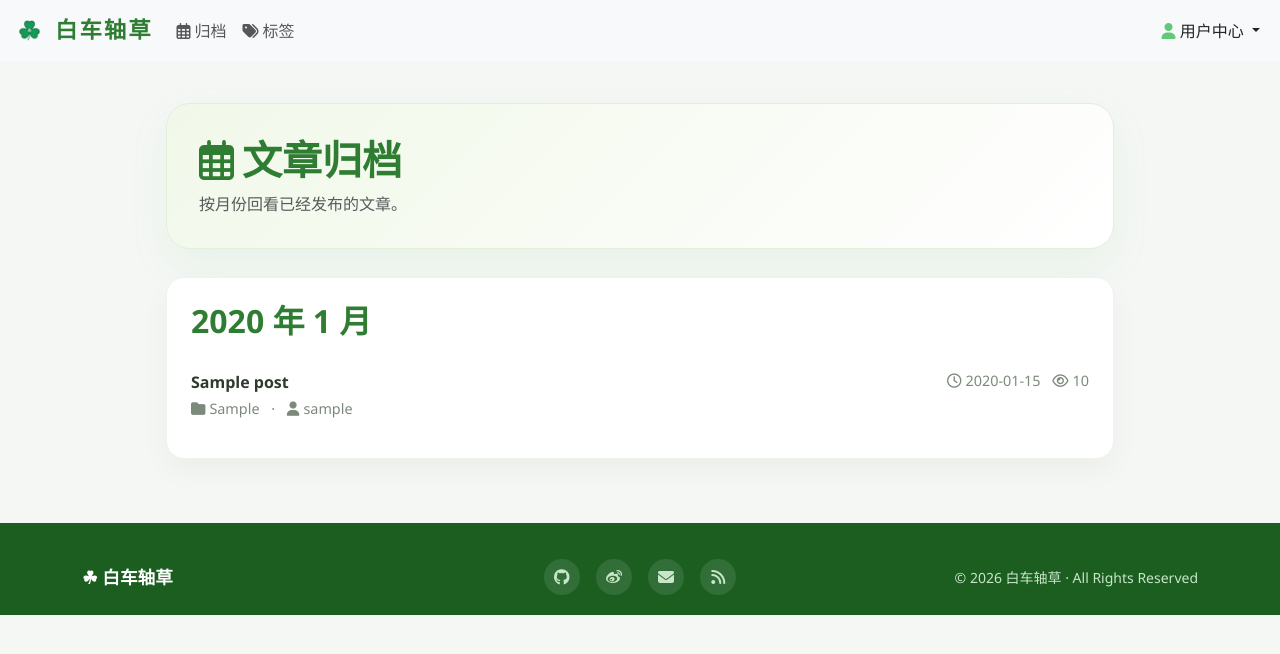
After one commit to saitoasukakuku/clover-blog, a Django app: page /archive/ in a window 1280 px wide. The commit adds this page. Shown: the top 654 px of the page. Run offline with Django 4.2, Linux system fonts and the light colour scheme; tables that the repository leaves empty hold one stand-in row (values such as "Sample post"); some libraries are stand-ins or nearby versions.

Commit message:
Add archive and tags pages

```diff
--- /dev/null
+++ b/白车轴草/blog/templates/archive.html
@@ -0,0 +1,122 @@
+{% extends 'base.html' %}
+
+{% block title %}文章归档 - 白车轴草{% endblock %}
+
+{% block extra_css %}
+<style>
+    .archive-page {
+        max-width: 980px;
+        margin: 42px auto 64px;
+        padding: 0 16px;
+    }
+
+    .archive-hero {
+        background: linear-gradient(135deg, #f1f8e9, #ffffff);
+        border: 1px solid #e0f0dd;
+        border-radius: 24px;
+        padding: 32px;
+        margin-bottom: 28px;
+        box-shadow: 0 16px 40px rgba(76, 175, 80, 0.08);
+    }
+
+    .archive-hero h1 {
+        color: #2e7d32;
+        font-weight: 700;
+        margin-bottom: 8px;
+    }
+
+    .archive-group {
+        background: #fff;
+        border: 1px solid #eef4ec;
+        border-radius: 18px;
+        padding: 24px;
+        margin-bottom: 20px;
+        box-shadow: 0 12px 30px rgba(0, 0, 0, 0.04);
+    }
+
+    .archive-month {
+        color: #2e7d32;
+        font-weight: 700;
+        margin-bottom: 16px;
+    }
+
+    .archive-post {
+        display: flex;
+        justify-content: space-between;
+        gap: 18px;
+        padding: 14px 0;
+        border-top: 1px solid #f1f3f0;
+    }
+
+    .archive-post:first-of-type {
+        border-top: 0;
+    }
+
+    .archive-post-title {
+        color: #2d3a2d;
+        font-weight: 600;
+        text-decoration: none;
+    }
+
+    .archive-post-title:hover {
+        color: #2e7d32;
+    }
+
+    .archive-meta {
+        color: #7b8a7b;
+        font-size: 0.9rem;
+    }
+
+    .archive-empty {
+        background: #fff;
+        border: 1px dashed #cfe5cc;
+        border-radius: 18px;
+        color: #7b8a7b;
+        padding: 32px;
+        text-align: center;
+    }
+
+    @media (max-width: 640px) {
+        .archive-post {
+            display: block;
+        }
+    }
+</style>
+{% endblock %}
+
+{% block content %}
+<main class="archive-page">
+    <section class="archive-hero">
+        <h1><i class="far fa-calendar-alt me-2"></i>文章归档</h1>
+        <p class="mb-0 text-muted">按月份回看已经发布的文章。</p>
+    </section>
+
+    {% if archive_groups %}
+        {% for archive_group in archive_groups %}
+        <section class="archive-group">
+            <h2 class="archive-month">{{ archive_group.label }}</h2>
+            {% for post in archive_group.posts %}
+            <article class="archive-post">
+                <div>
+                    <a class="archive-post-title" href="{% url 'post_detail' post.id %}">{{ post.title }}</a>
+                    <div class="archive-meta mt-1">
+                        <i class="fas fa-folder me-1"></i>{{ post.category_label }}
+                        <span class="mx-2">·</span>
+                        <i class="fas fa-user me-1"></i>{{ post.author.profile.display_name|default:post.author.username }}
+                    </div>
+                </div>
+                <div class="archive-meta text-nowrap">
+                    <i class="far fa-clock me-1"></i>{{ post.created_at|date:"Y-m-d" }}
+                    <span class="ms-2"><i class="far fa-eye me-1"></i>{{ post.views_count }}</span>
+                </div>
+            </article>
+            {% endfor %}
+        </section>
+        {% endfor %}
+    {% else %}
+    <div class="archive-empty">
+        暂时还没有可以查看的已发布文章。
+    </div>
+    {% endif %}
+</main>
+{% endblock %}
--- a/白车轴草/blog/templates/base.html
+++ b/白车轴草/blog/templates/base.html
@@ -507,6 +507,19 @@
                     <button class="btn btn-outline-success" type="submit">Search</button>
                 </form> -->
 
+                <ul class="navbar-nav me-auto mb-2 mb-lg-0">
+                    <li class="nav-item">
+                        <a class="nav-link" href="{% url 'archive' %}">
+                            <i class="far fa-calendar-alt me-1"></i>归档
+                        </a>
+                    </li>
+                    <li class="nav-item">
+                        <a class="nav-link" href="{% url 'tags' %}">
+                            <i class="fas fa-tags me-1"></i>标签
+                        </a>
+                    </li>
+                </ul>
+
                 <ul class="navbar-nav ms-auto mb-2 mb-lg-0 d-flex">
                     <li class="nav-item dropdown">
                         <a class="nav-link dropdown-toggle fw-medium user-center-toggle" href="#" role="button"
--- a/白车轴草/blog/views.py
+++ b/白车轴草/blog/views.py
@@ -134,6 +134,19 @@ def append_ai_cover_attribution(content, cover_data):
     return f'{content}\n\n{attribution}'
 
 
+def get_readable_published_posts(request_user):
+    if request_user.is_authenticated:
+        return Post.objects.filter(
+            Q(status='published', visibility='public')
+            | Q(author=request_user, status='published')
+        ).distinct().order_by('-created_at')
+
+    return Post.objects.filter(
+        status='published',
+        visibility='public',
+    ).order_by('-created_at')
+
+
 def get_category_counts(posts):
     counter = Counter(post.category for post in posts if post.category)
     categories = [
@@ -150,23 +163,56 @@ def get_category_counts(posts):
     )
     return categories
 
+
+def build_archive_groups(posts):
+    archive_groups = []
+    group_lookup = {}
+
+    for post in posts:
+        local_created_at = timezone.localtime(post.created_at)
+        group_key = (local_created_at.year, local_created_at.month)
+        if group_key not in group_lookup:
+            archive_group = {
+                'year': local_created_at.year,
+                'month': local_created_at.month,
+                'label': f'{local_created_at.year} 年 {local_created_at.month} 月',
+                'posts': [],
+            }
+            group_lookup[group_key] = archive_group
+            archive_groups.append(archive_group)
+
+        group_lookup[group_key]['posts'].append(post)
+
+    return archive_groups
+
+
+def build_tag_counts(posts):
+    tag_counter = Counter()
+
+    for post in posts:
+        unique_tags = set(post.tag_list)
+        for tag in unique_tags:
+            tag_counter[tag] += 1
+
+    return [
+        {'name': tag_name, 'count': tag_count}
+        for tag_name, tag_count in sorted(
+            tag_counter.items(),
+            key=lambda tag_item: (-tag_item[1], tag_item[0].lower()),
+        )
+    ]
+
+
 def index(request):
     owner, owner_profile = get_site_owner_profile()
+    all_posts = get_readable_published_posts(request.user)
     if request.user.is_authenticated:
-        all_posts = Post.objects.filter(
-            Q(status='published', visibility='public') |
-            Q(author=request.user, status='published')
-        ).distinct().order_by('-created_at')
         profile, _ = UserProfile.objects.get_or_create(user=request.user)
         about_posts = Post.objects.filter(
             author=request.user,
             status='published',
         )
     else:
-        all_posts = Post.objects.filter(
-            status='published',
-            visibility='public'
-        ).order_by('-created_at')
         profile = owner_profile
         about_posts = Post.objects.filter(
             author=owner,
@@ -271,6 +317,26 @@ def index(request):
         'total_views': about_posts.aggregate(total=Sum('views_count'))['total'] or 0,
         'recent_posts': author_posts[:5],
     })
+
+
+def archive_view(request):
+    posts = get_readable_published_posts(request.user).select_related(
+        'author',
+        'author__profile',
+    )
+    archive_groups = build_archive_groups(posts)
+    return render(request, 'archive.html', {
+        'archive_groups': archive_groups,
+    })
+
+
+def tags_view(request):
+    posts = get_readable_published_posts(request.user)
+    tag_counts = build_tag_counts(posts)
+    return render(request, 'tags.html', {
+        'tag_counts': tag_counts,
+    })
+
 
 def register(request):
     if request.user.is_authenticated:
--- a/白车轴草/白车轴草/urls.py
+++ b/白车轴草/白车轴草/urls.py
@@ -9,6 +9,8 @@ urlpatterns = [
     path('', RedirectView.as_view(pattern_name='index', permanent=False), name='home'),
     path('admin/', admin.site.urls),
     path('index/', views.index, name='index'),
+    path('archive/', views.archive_view, name='archive'),
+    path('tags/', views.tags_view, name='tags'),
     path('register/', views.register, name='register'),
     path('login/', views.login_view, name='login'),
     path('logout/', views.logout_view, name='logout'),
```
Also changed, not shown: AGENTS.MD (+9 -5 lines), docs/superpowers/plans/2026-06-27-archive-tags.md (+26 -4 lines), 白车轴草/blog/templates/index.html (+13 -0 lines), 白车轴草/blog/templates/tags.html (added, +94 -0 lines), 白车轴草/blog/tests.py (+149 -0 lines).
